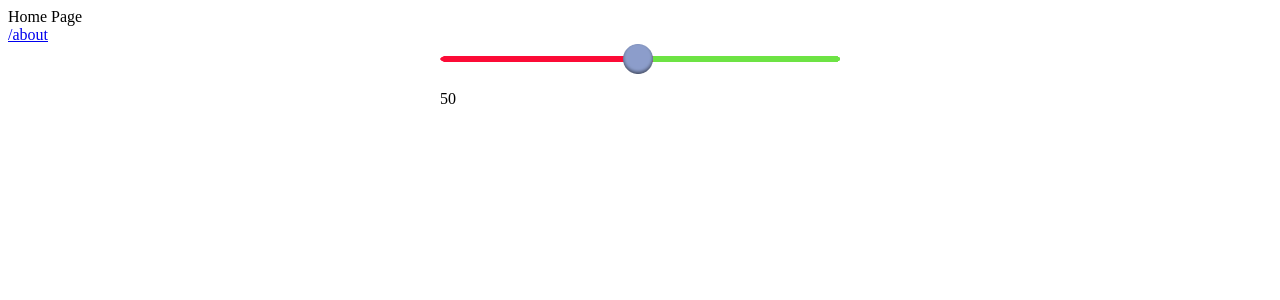
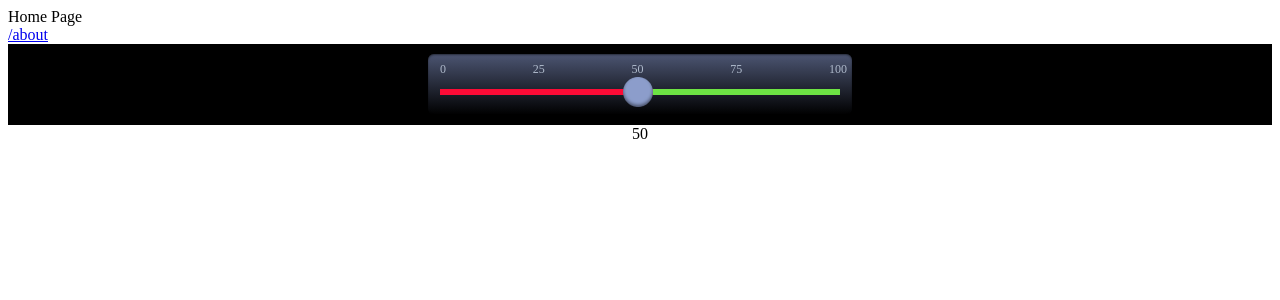
Before and after one commit to asdfg44l/vite-project, a Vue app: page /#/ in a window 1280 px wide. Shown: the top 300 px of the page. Built offline with nearby package versions, Linux system fonts and the light colour scheme.

Commit message:
feat: add range slider container and digits

```diff
--- a/src/components/RangeSliders.vue
+++ b/src/components/RangeSliders.vue
@@ -1,8 +1,13 @@
 <template>
-    <div class="slider-container w-500 mx-auto">
-        <input class="slider" v-model="rate" type="range" min="1" max="100" name="rate">
-        <p>{{ rate }}</p>
+    <div class="bg-black">
+        <div class="slider-container w-500 mx-auto">
+            <div class="slider-digit-bar d-flex justify-content-between align-items-center">
+                <span class="slider-digit" v-for="digit in [0, 25, 50, 75, 100]" :key="digit">{{digit}}</span>
+            </div>
+            <input class="slider" v-model="rate" type="range" min="1" max="100" name="rate">
+        </div>
     </div>
+    <p class="mx-auto text-center">{{rate}}</p>
 </template>
 
 <script>
@@ -32,7 +37,7 @@ $upper-background: linear-gradient(to bottom, $upper-color, $upper-color) 100% 5
 $lower-background: linear-gradient(to bottom, $lower-color, $lower-color) 100% 50% / 100% $track-height no-repeat transparent;
 
 //border-radius
-$border-radius: 50%;
+$border-radius: 48%;
 
 // Webkit cannot style progress so we fake it with a long shadow
 // on the thumb element
@@ -51,13 +56,41 @@ $border-radius: 50%;
 .mx-auto {
     margin: 0 auto;
 }
+.text-center {
+    text-align: center;
+}
+
+//flex
+.d-flex {
+    display: flex;
+}
+.justify-content-between {
+    justify-content: space-between;
+}
+
+.bg-black {
+    padding: 10px 0;
+    background-color: black;
+}
 
 //slider
 .slider {
+    &-container {
+        padding: .5rem .75rem;
+        border-radius: 6px;
+        background: linear-gradient(180deg, #4C5572 0%, rgba(34, 44, 75, 0) 100%);
+        box-shadow: inset 0px 1px 2px rgba(0, 0, 0, 0.5);
+    }
+    &-digit {
+        &-bar { //數字長度不一樣會造成有點偏離，所以往右增加最後一個數字的一半長度
+            margin-right: -7px;
+        }
+        font-size: 12px;
+        color: #B0BBCC;
+    }
     appearance: none;
     overflow: hidden;
     height: $height;
-    border-radius: $border-radius;
     background: none;
     margin: 0;
     display: block;
@@ -67,7 +100,6 @@ $border-radius: 50%;
         width: 100%;
         height: $height;
         background: $lower-background;
-        border-radius: $border-radius;
     }
     &::-webkit-slider-thumb {
         appearance: none;
@@ -75,12 +107,9 @@ $border-radius: 50%;
         cursor: pointer;
         width: $thumb-height;
         height: $thumb-height;
-        border: 0;
         top: 50%;
         background: url('@/assets/rangeSlider-btn.png');
-        // background: $thumb-color;
-        // margin-top: calc(-$thumb-height/2);
-        margin-top: -15px;
+        margin-top: calc(-1 * $thumb-height / 2);
         box-shadow: webkit-slider-thumb-shadow();
     }
 
```
